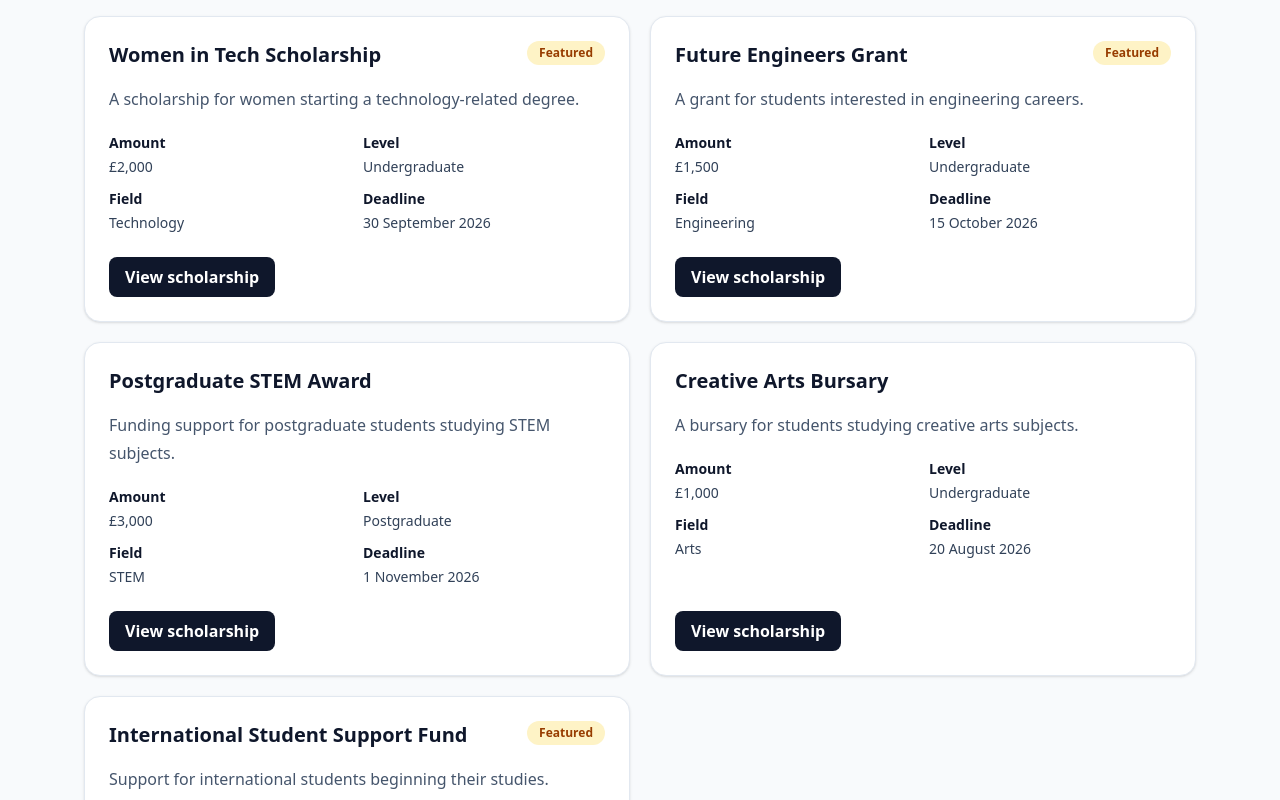
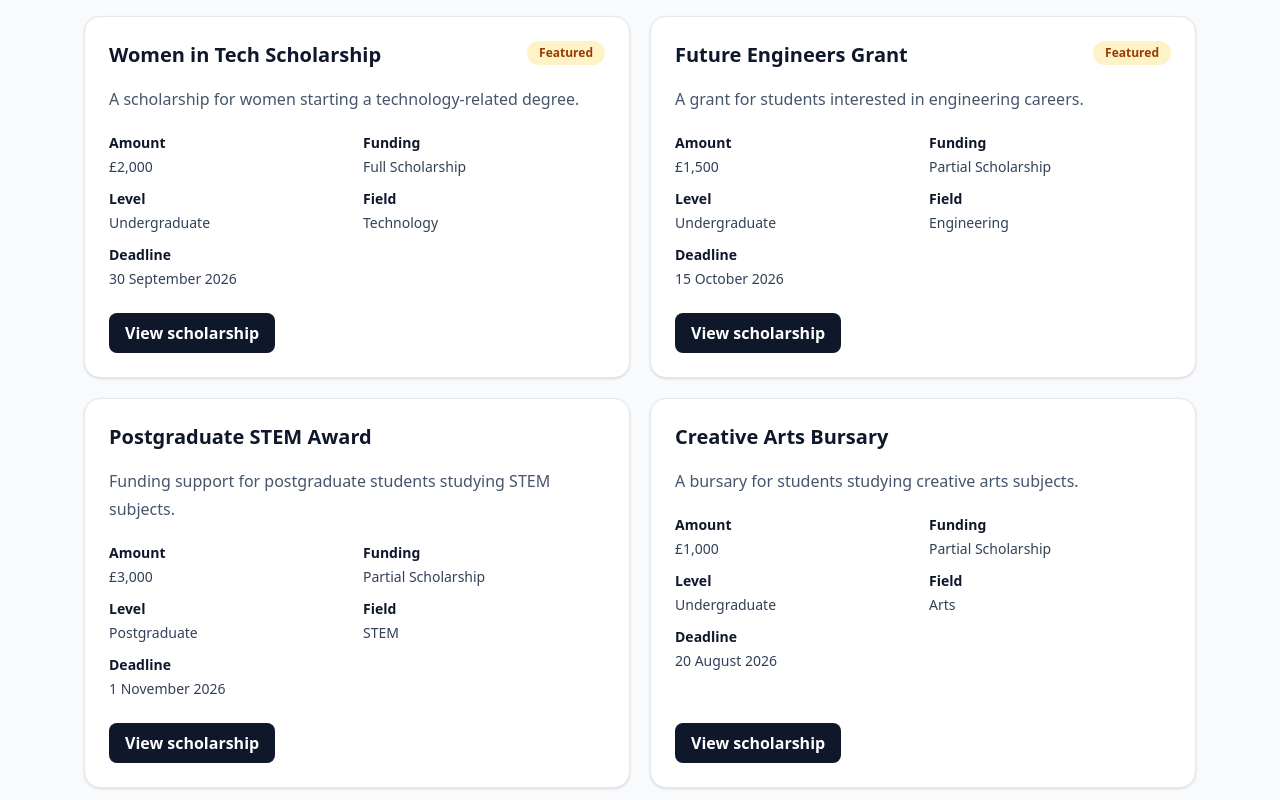
Before and after one commit to chayanitsaekhu-tech/ToonKlai, a Next.js app: page /en in a window 1280 px wide. Shown: the part 780-1580 px from the top of the page. Built offline with nearby package versions, Linux system fonts and the light colour scheme.

Commit message:
add Funding Full Scholarship to card

```diff
--- a/components/ScholarshipCard.tsx
+++ b/components/ScholarshipCard.tsx
@@ -11,6 +11,9 @@ import type {
 type ScholarshipCardDictionary = {
   featured: string;
   amount: string;
+  funding: string;
+  fullScholarship: string;
+  partialScholarship: string;
   level: string;
   field: string;
   deadline: string;
@@ -80,6 +83,18 @@ export default function ScholarshipCard({
           </dd>
         </div>
 
+          <div>
+      <dt className="font-semibold text-slate-900">
+        {dictionary.funding}
+      </dt>
+
+      <dd className="mt-1">
+        {scholarship.isFullScholarship
+          ? dictionary.fullScholarship
+          : dictionary.partialScholarship}
+      </dd>
+    </div>
+
         <div>
           <dt className="font-semibold text-slate-900">
             {dictionary.level}
--- a/components/ScholarshipList.tsx
+++ b/components/ScholarshipList.tsx
@@ -11,6 +11,9 @@ type ScholarshipDictionary = {
   plural: string;
   featured: string;
   amount: string;
+  funding: string;
+  fullScholarship: string;
+  partialScholarship: string;
   level: string;
   field: string;
   deadline: string;
```
